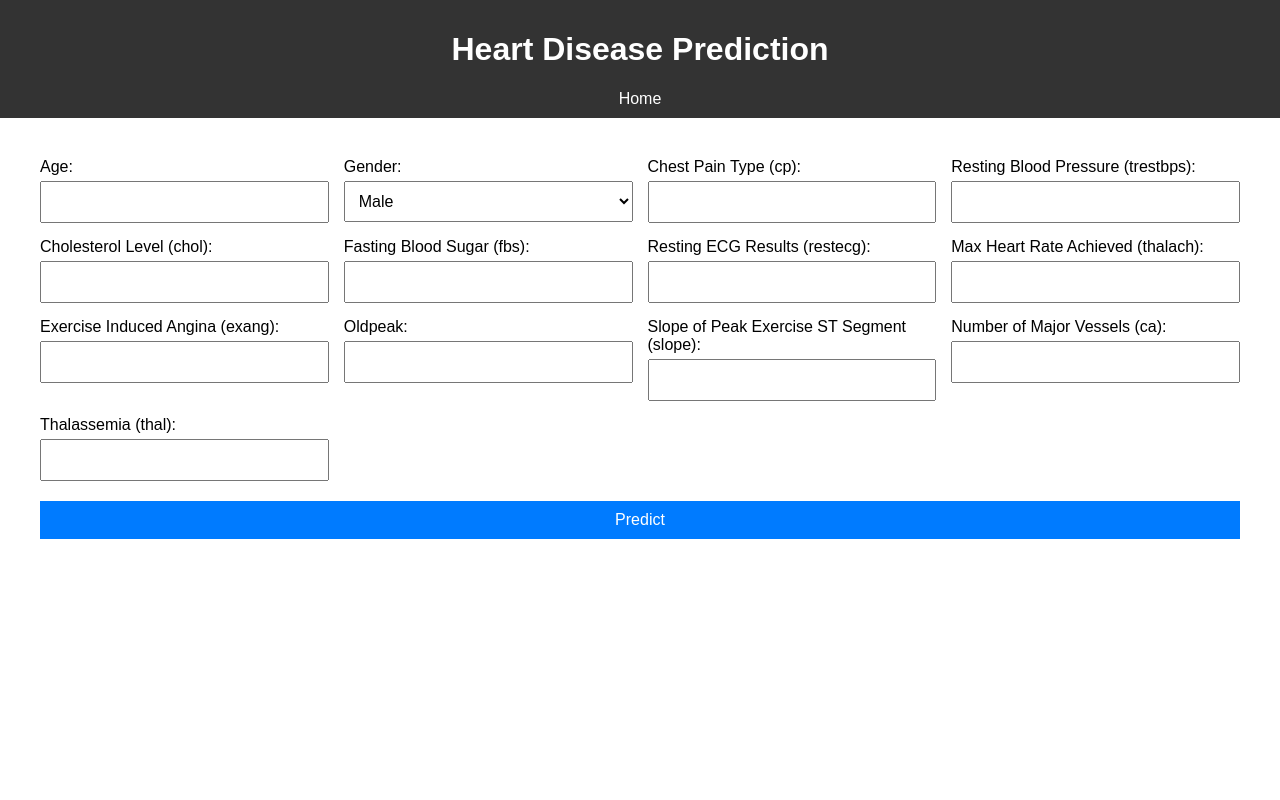
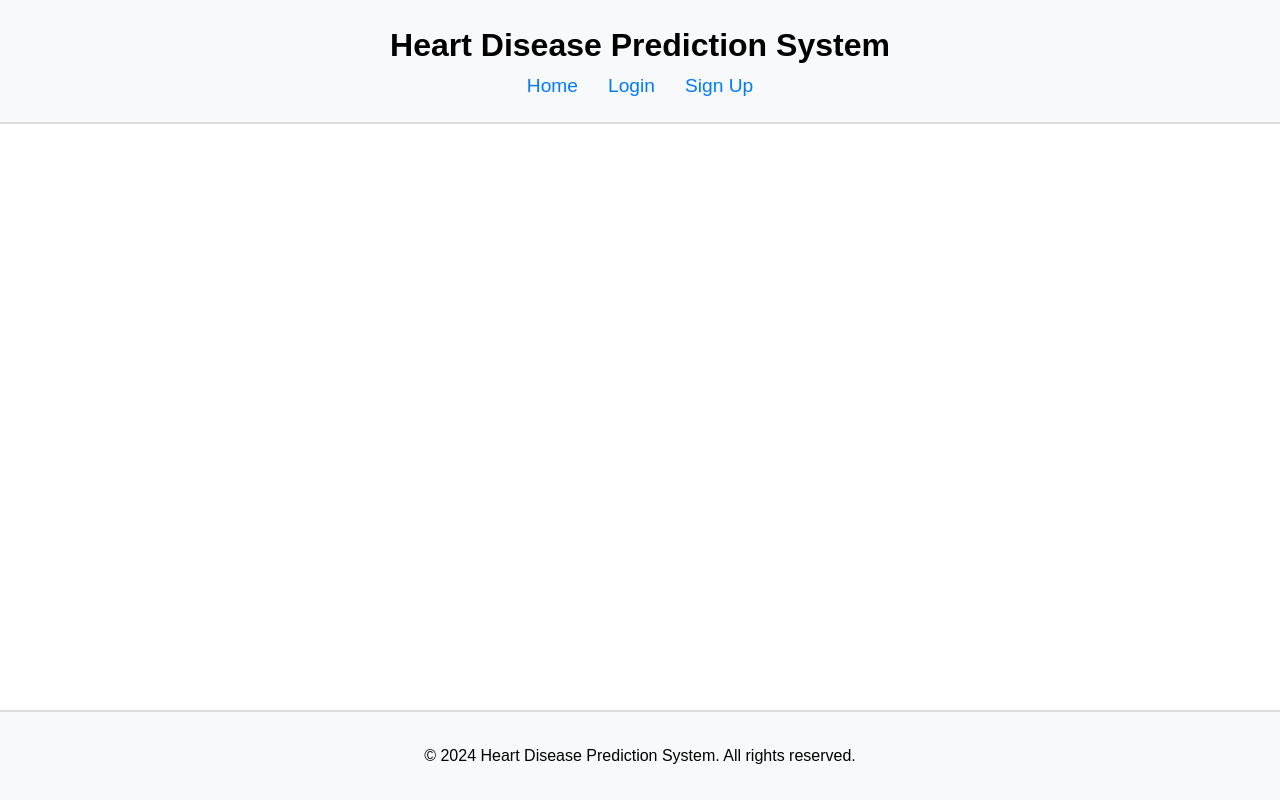
Before and after one commit to sivaji21mic7162/Heart-Disease-Prediction-Using-Deep-Learning-Techniques, a Flask app: page / in a window 1280 px wide. Run offline with Flask 3, Linux system fonts and the light colour scheme; parts of the project's set-up code (start-up, migrations or seed data) failed here and were passed over.

Commit message:
Responsive design

```diff
--- a/static/styles.css
+++ b/static/styles.css
@@ -1,84 +1,137 @@
+/* Base Styles */
 body {
     font-family: Arial, sans-serif;
     margin: 0;
     padding: 0;
+    line-height: 1.6;
     display: flex;
     flex-direction: column;
     min-height: 100vh;
 }
 
 header {
-  background-color: #333;
-  color: white;
-  padding: 10px 0;
+    background: #f8f9fa;
+    padding: 20px;
     text-align: center;
+    border-bottom: 2px solid #ddd;
 }
 
-nav a {
-  color: white;
-  text-decoration: none;
+header h1 {
+    margin: 0;
+    font-size: 2em;
+}
+
+nav ul {
+    padding: 0;
+    margin: 0;
+    list-style: none;
+    display: flex;
+    justify-content: center;
+}
+
+nav ul li {
     margin: 0 15px;
 }
 
-nav a:hover {
-  text-decoration: underline;
+nav ul li a {
+    text-decoration: none;
+    color: #007bff;
+    font-size: 1.2em;
 }
 
 main {
     flex: 1;
     padding: 20px;
-  max-width: 1200px;
-  margin: 20px auto;
+    max-width: 1000px;
+    margin: 0 auto;
+    background: #fff;
+}
+
+footer {
+    text-align: center;
+    padding: 15px 20px;
+    background: #f8f9fa;
+    border-top: 2px solid #ddd;
+}
+
+/* Responsive Grid */
+form {
+    display: grid;
+    grid-template-columns: 1fr 1fr;
+    grid-gap: 20px;
+}
+
+form label {
+    grid-column: span 1;
+}
+
+form input, form button {
+    grid-column: span 2;
+}
+
+form button {
+    background: #007bff;
+    color: #fff;
+    border: none;
+    padding: 10px;
+    border-radius: 5px;
+    cursor: pointer;
+    grid-column: span 2;
+}
+
+form button:hover {
+    background: #0056b3;
+}
+
+/* Media Queries for Responsiveness */
+@media (max-width: 768px) {
+    header h1 {
+        font-size: 1.5em;
+    }
+
+    nav ul {
+        flex-direction: column;
+    }
+
+    nav ul li {
+        margin: 10px 0;
     }
 
     form {
-  display: flex;
+        grid-template-columns: 1fr;
+    }
+
+    form input, form button {
+        grid-column: span 1;
+    }
+}
+
+@media (max-width: 480px) {
+    header {
+        padding: 15px;
+    }
+
+    header h1 {
+        font-size: 1.2em;
+    }
+
+    nav ul {
         flex-direction: column;
     }
 
-.form-grid {
-  display: grid;
-  grid-template-columns: repeat(4, 1fr);
-  gap: 15px;
+    nav ul li {
+        margin: 5px 0;
     }
 
-.form-item {
-  display: flex;
-  flex-direction: column;
+    form {
+        grid-template-columns: 1fr;
     }
 
-label {
-  margin-bottom: 5px;
-  text-align: left;
+    form label {
+        grid-column: span 1;
     }
 
-input, select {
-  padding: 10px;
-  font-size: 16px;
+    form input, form button {
+        grid-column: span 1;
     }
-
-button {
-  margin-top: 20px;
-  background-color: #007bff;
-  color: white;
-  border: none;
-  cursor: pointer;
-  padding: 10px;
-  font-size: 16px;
-  width: 100%;
 }
-
-button:hover {
-  background-color: #0056b3;
-}
-
-/* footer {
-  background-color: #333;
-  color: white;
-  text-align: center;
-  padding: 10px 0;
-  position: absolute;
-  height: 50px;
-  width: 100%;
-  bottom: 0;
-} */
--- a/templates/index.html
+++ b/templates/index.html
@@ -3,85 +3,25 @@
 <head>
     <meta charset="UTF-8">
     <meta name="viewport" content="width=device-width, initial-scale=1.0">
-    <title>Heart Disease Prediction</title>
+    <title>Responsive Design</title>
     <link rel="stylesheet" href="{{ url_for('static', filename='styles.css') }}">
 </head>
 <body>
     <header>
-        <h1>Heart Disease Prediction</h1>
+        <h1>Heart Disease Prediction System</h1>
         <nav>
-            <a href="/">Home</a>
+            <ul>
+                <li><a href="/">Home</a></li>
+                <li><a href="/login">Login</a></li>
+                <li><a href="/signup">Sign Up</a></li>
+            </ul>
         </nav>
     </header>
     <main>
-        <form id="prediction-form" method="post">
-            <div class="form-grid">
-                <div class="form-item">
-                    <label for="age">Age:</label>
-                    <input type="number" id="age" name="age" required>
-                </div>
-                <div class="form-item">
-                    <label for="sex">Gender:</label>
-                    <select id="sex" name="sex" required>
-                        <option value="1">Male</option>
-                        <option value="0">Female</option>
-                    </select>
-                </div>
-                <div class="form-item">
-                    <label for="cp">Chest Pain Type (cp):</label>
-                    <input type="number" id="cp" name="cp" required>
-                </div>
-                <div class="form-item">
-                    <label for="trestbps">Resting Blood Pressure (trestbps):</label>
-                    <input type="number" id="trestbps" name="trestbps" required>
-                </div>
-                <div class="form-item">
-                    <label for="chol">Cholesterol Level (chol):</label>
-                    <input type="number" id="chol" name="chol" required>
-                </div>
-                <div class="form-item">
-                    <label for="fbs">Fasting Blood Sugar (fbs):</label>
-                    <input type="number" id="fbs" name="fbs" required>
-                </div>
-                <div class="form-item">
-                    <label for="restecg">Resting ECG Results (restecg):</label>
-                    <input type="number" id="restecg" name="restecg" required>
-                </div>
-                <div class="form-item">
-                    <label for="thalach">Max Heart Rate Achieved (thalach):</label>
-                    <input type="number" id="thalach" name="thalach" required>
-                </div>
-                <div class="form-item">
-                    <label for="exang">Exercise Induced Angina (exang):</label>
-                    <input type="number" id="exang" name="exang" required>
-                </div>
-                <div class="form-item">
-                    <label for="oldpeak">Oldpeak:</label>
-                    <input type="number" id="oldpeak" name="oldpeak" step="0.1" required>
-                </div>
-                <div class="form-item">
-                    <label for="slope">Slope of Peak Exercise ST Segment (slope):</label>
-                    <input type="number" id="slope" name="slope" required>
-                </div>
-                <div class="form-item">
-                    <label for="ca">Number of Major Vessels (ca):</label>
-                    <input type="number" id="ca" name="ca" required>
-                </div>
-                <div class="form-item">
-                    <label for="thal">Thalassemia (thal):</label>
-                    <input type="number" id="thal" name="thal" required>
-                </div>
-            </div>
-            <button type="submit">Predict</button>
-        </form>
-        <div id="result">
-            {% if result %}
-                <p>{{ result }}</p>
-            {% endif %}
-        </div>
+        <!-- Main content here -->
     </main>
-    <!-- <footer> -->
-        <!-- <p>&copy; 2024 Heart Disease Prediction System. All rights reserved.</p>
-    </footer> -->
+    <footer>
+        <p>&copy; 2024 Heart Disease Prediction System. All rights reserved.</p>
+    </footer>
 </body>
 </html>
```
Also changed, not shown: templates/login.html (added, +32 -0 lines), templates/signup.html (added, +32 -0 lines), templates/favicon.jpg (added), 1 other file. Lines whose indentation alone changed are shown as unchanged.
